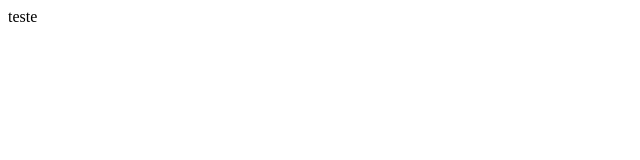
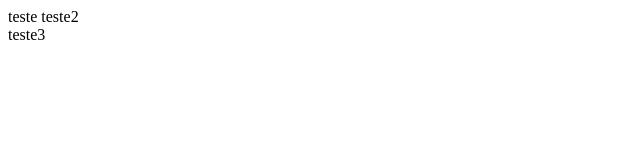
Before and after one commit to ceps-repo/code, a plain HTML site: page exemplo.html in a window 1280 px wide. Shown: the full height of the page, 0-640 px from the left. Drawn offline with Linux system fonts and the light colour scheme.

Commit message:
Update exemplo.html

```diff
--- a/exemplo.html
+++ b/exemplo.html
@@ -1,3 +1,5 @@
 <html>
     teste
+    teste2
+    <div>teste3</div>
 </html>
```
